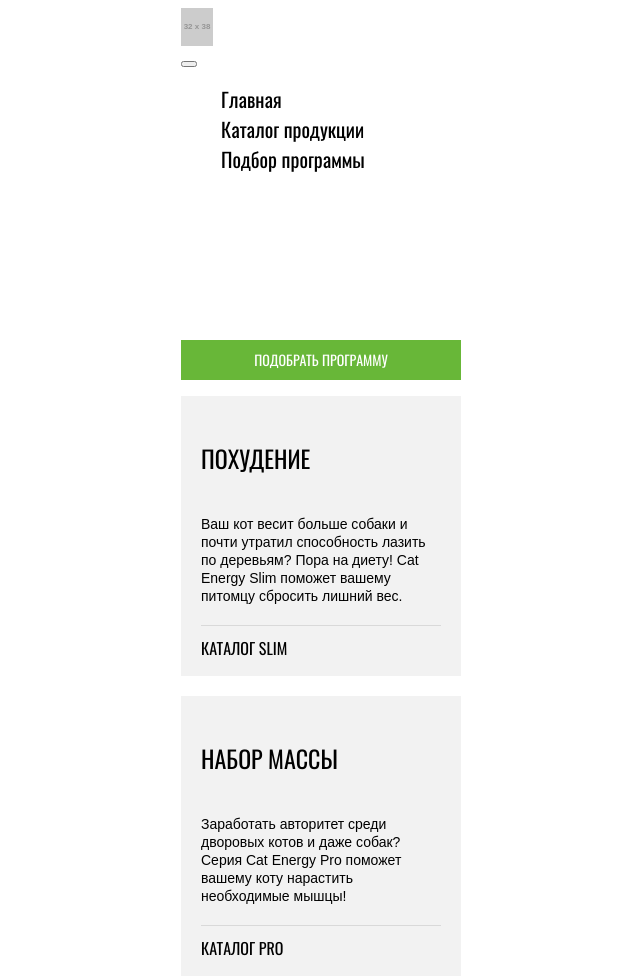
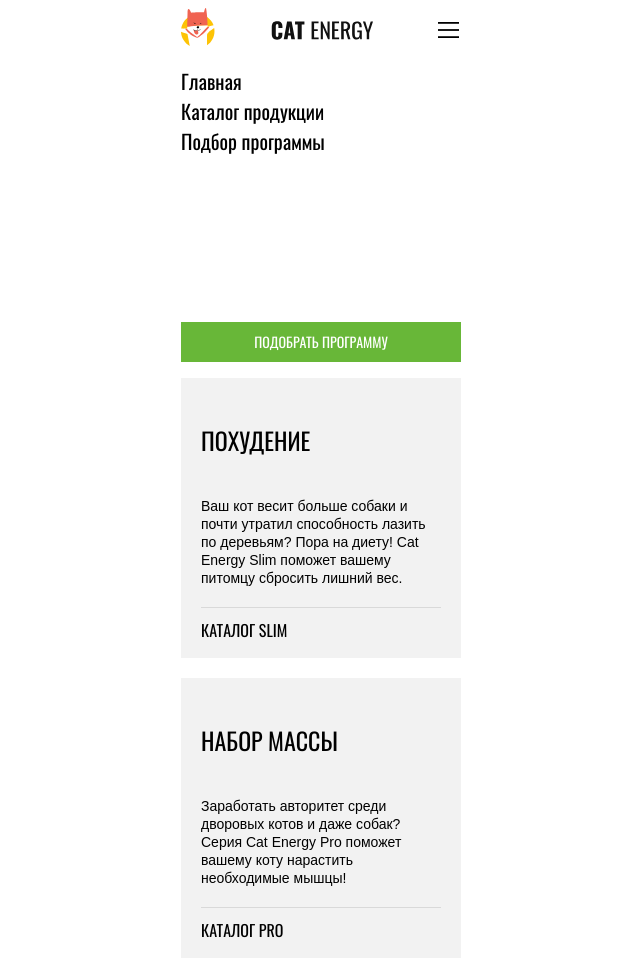
Before and after one commit to JhonySmith/661141-cat-energy-20, a website: page source/index.html in a window 1280 px wide. Shown: the top 979 px of the page, without its empty margins (319-959 px from the left). Drawn offline with nearby package versions, Linux system fonts and the light colour scheme; files that its build step writes are made by us from their sources; placeholder pictures from the web are drawn by us.

Commit message:
Начнет стилизацию мелочей

```diff
--- a/source/index.html
+++ b/source/index.html
@@ -10,10 +10,10 @@
     <header class="page-header">
       <div class="section-wraper">
       <a href="" class="page-header__logo">
-        <img src="https://via.placeholder.com/32x38" width="32" height="38" alt="Cat energy logo">
+        <img src="./img/logo-mobile.svg" width="192.42" height="38" alt="Cat energy logo">
       </a>
       <nav class="main-nav">
-        <button class="main-nav__toggle" type="button">
+        <button class="main-nav__toggle without-js-hidden" type="button">
           <span class="visually-hidden">Открыть меню</span>
         </button>
         <ul class="main-nav__list site-list">
--- a/source/sass/blocks/main-nav.scss
+++ b/source/sass/blocks/main-nav.scss
@@ -1,3 +1,26 @@
+.main-nav {
+  position: relative;
+}
+
 .main-nav__list {
+  padding: 0;
+
   list-style-type: none;
 }
+
+.main-nav__toggle {
+  position: absolute;
+  right: 0;
+  top: -44px;
+
+  width: 24px;
+  height: 16px;
+
+  padding: 0;
+
+  border: none;
+
+  background: url("../img/icon-mobile-menu.svg") no-repeat center;
+
+  cursor: pointer;
+}
```
